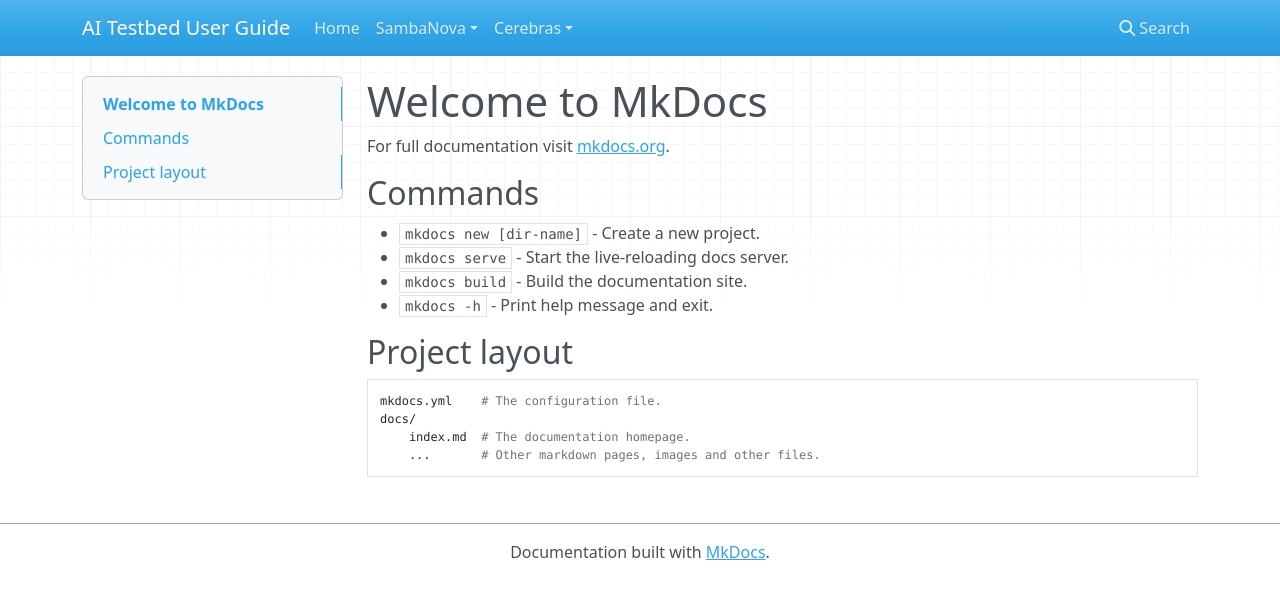
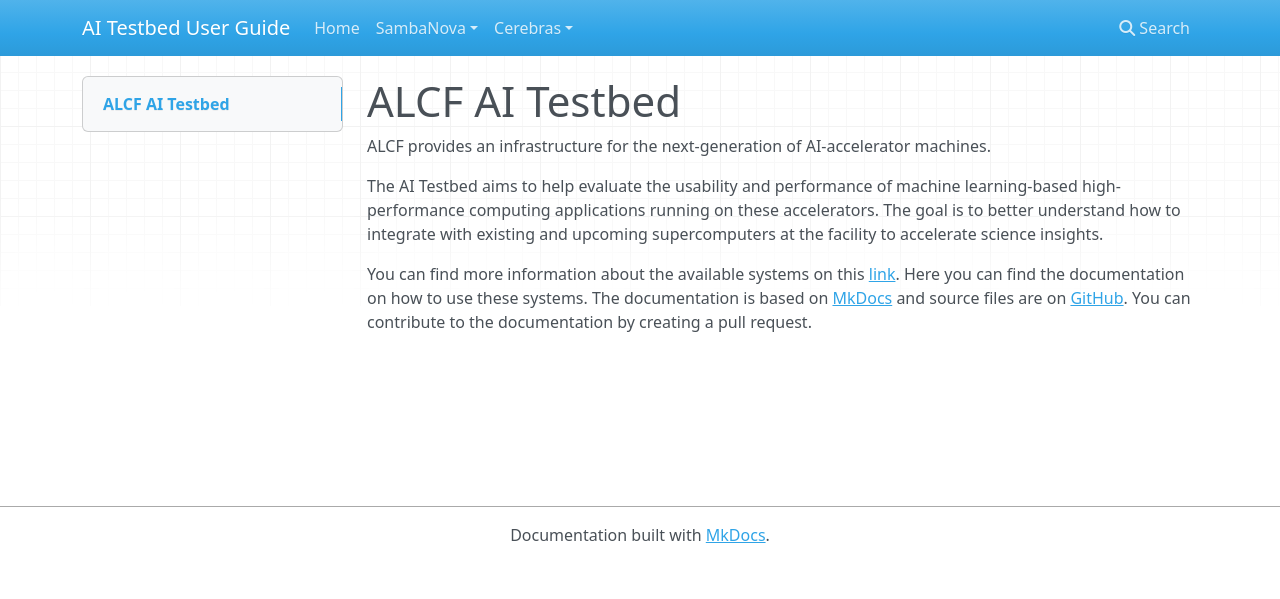
Before and after one commit to argonne-lcf/ai-testbed-userdocs, an MkDocs documentation site: the page built from docs/index.md, in a window 1280 px wide. Shown: the top 599 px of the page. Built offline with MkDocs 1.6.1, drawn with Linux system fonts in a browser that asks for light colours; nearby versions of some CDN libraries.

Commit message:
Update homepage with more info on AI Testbed

```diff
--- a/docs/index.md
+++ b/docs/index.md
@@ -1,17 +1,11 @@
-# Welcome to MkDocs
+# ALCF AI Testbed
 
-For full documentation visit [mkdocs.org](https://www.mkdocs.org).
+ALCF provides an infrastructure for the next-generation of AI-accelerator
+machines.
 
-## Commands
+The AI Testbed aims to help evaluate the usability and performance of machine learning-based high-performance computing applications running on these accelerators. The goal is to better understand how to integrate with existing and upcoming supercomputers at the facility to accelerate science insights.
 
-* `mkdocs new [dir-name]` - Create a new project.
-* `mkdocs serve` - Start the live-reloading docs server.
-* `mkdocs build` - Build the documentation site.
-* `mkdocs -h` - Print help message and exit.
-
-## Project layout
-
-    mkdocs.yml    # The configuration file.
-    docs/
-        index.md  # The documentation homepage.
-        ...       # Other markdown pages, images and other files.
+You can find more information about the available systems on this [link](https://www.alcf.anl.gov/alcf-ai-testbed). Here you can find the documentation on how to use these systems. The
+documentation is based on [MkDocs](https://www.mkdocs.org/) and source files are
+on [GitHub](https://github.com/argonne-lcf/ai-testbed-userdocs). You can
+contribute to the documentation by creating a pull request.
```
